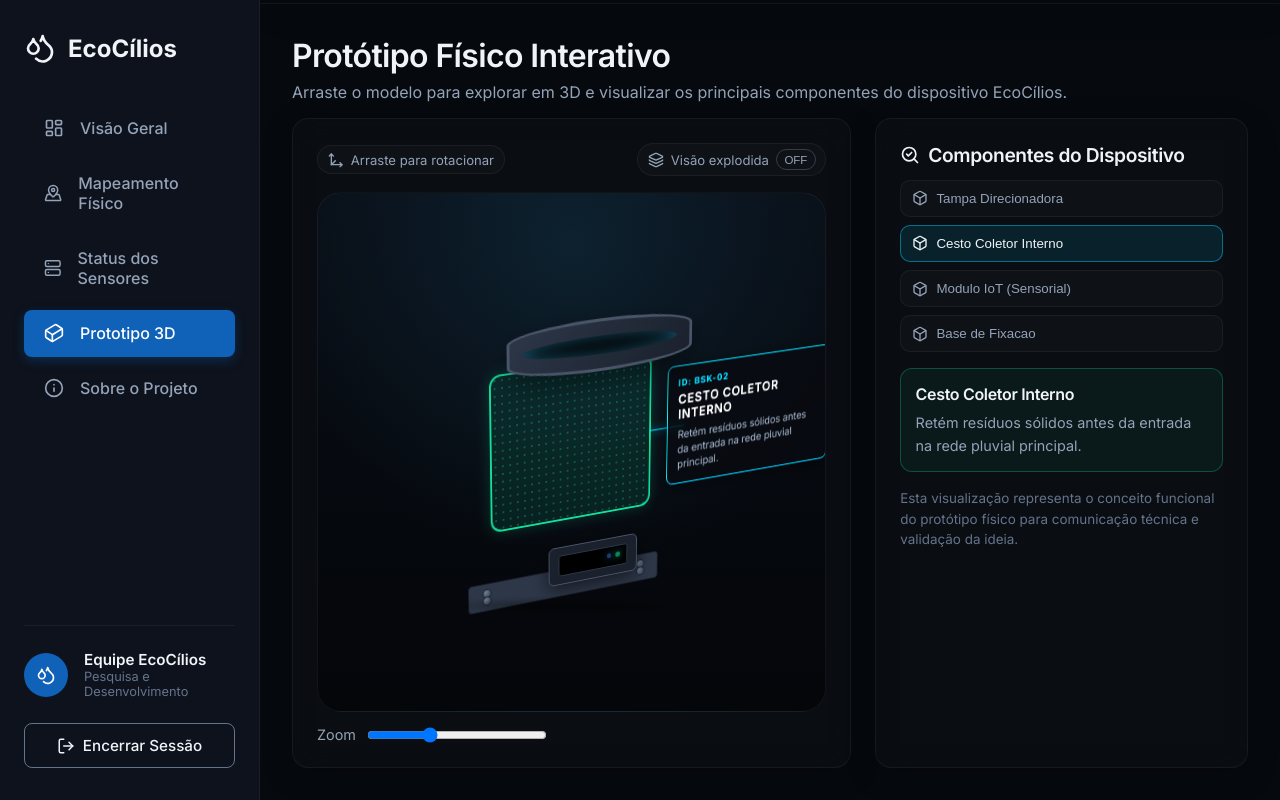
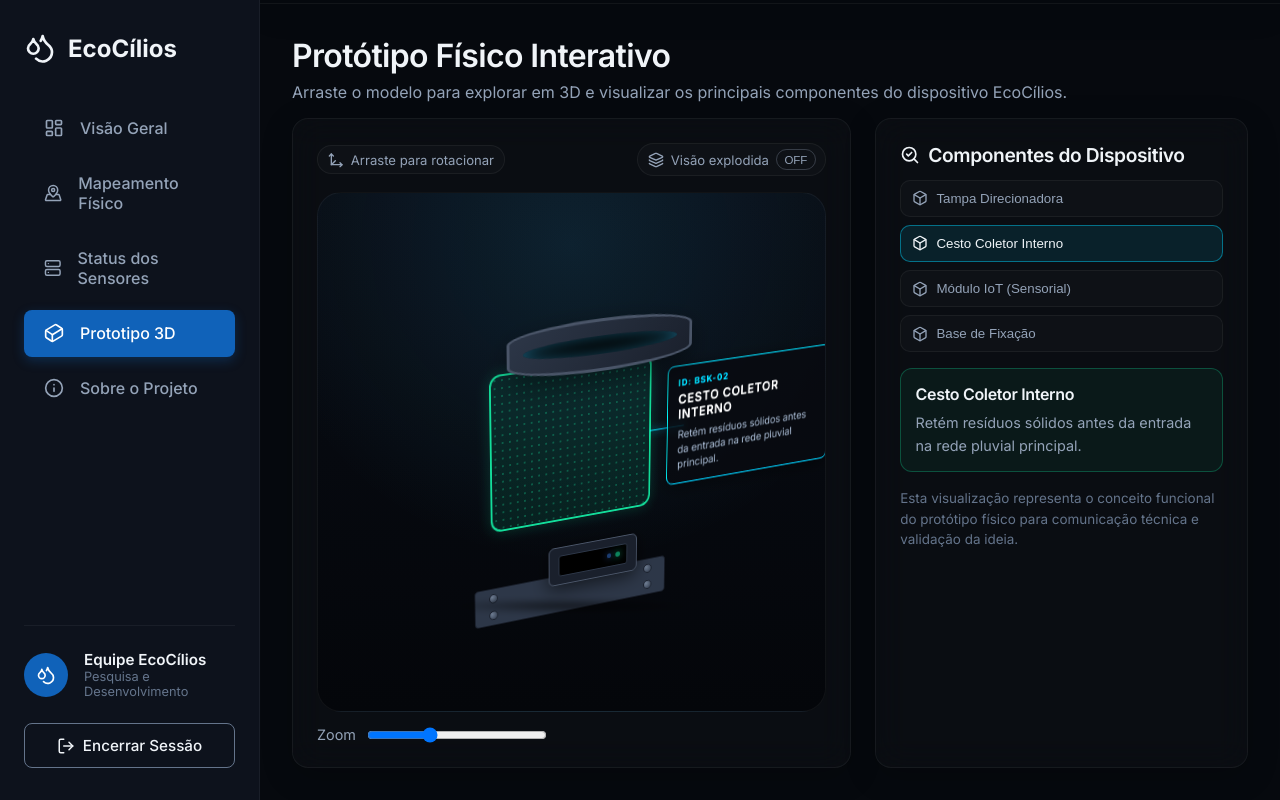
Before and after one commit to emn-f/ecocilios, a React (Vite) app: page /prototipo in a window 1280 px wide. Built offline with nearby package versions, Linux system fonts and the light colour scheme.

Commit message:
fix: correct accentuation and improve base plate clickability

```diff
--- a/src/index.css
+++ b/src/index.css
@@ -827,11 +827,14 @@ h1, h2, h3, h4, h5, h6 {
 .proto-base {
   top: 290px;
   width: 220px;
-  height: 30px;
+  height: 40px; /* Aumentado de 30px para 40px */
   background: #2d3748;
   border-radius: 4px;
-  transform: translateX(-50%) translateZ(-15px);
+  transform: translateX(-50%) translateZ(0px); /* Trazido para Z:0 para evitar ser coberto */
   border: 1px solid #1a202c;
+  display: flex;
+  align-items: center;
+  justify-content: center;
 }
 
 .base-bolt {
@@ -839,6 +842,7 @@ h1, h2, h3, h4, h5, h6 {
   background: radial-gradient(circle at 30% 30%, #718096, #2d3748);
   border-radius: 50%;
   border: 1px solid #1a202c;
+  pointer-events: none; /* Garante que o clique passe para a base */
 }
 
 .bolt-1 { top: 5px; left: 15px; }
--- a/src/pages/Prototype.jsx
+++ b/src/pages/Prototype.jsx
@@ -22,12 +22,12 @@ const Prototype = () => {
       },
       {
         id: 'sensor',
-        name: 'Modulo IoT (Sensorial)',
+        name: 'Módulo IoT (Sensorial)',
         function: 'Monitora nível de carga, pH e turbidez, enviando dados para o painel digital.',
       },
       {
         id: 'base',
-        name: 'Base de Fixacao',
+        name: 'Base de Fixação',
         function: 'Estrutura de ancoragem para estabilidade mecânica e manutenção segura.',
       },
     ],
```
